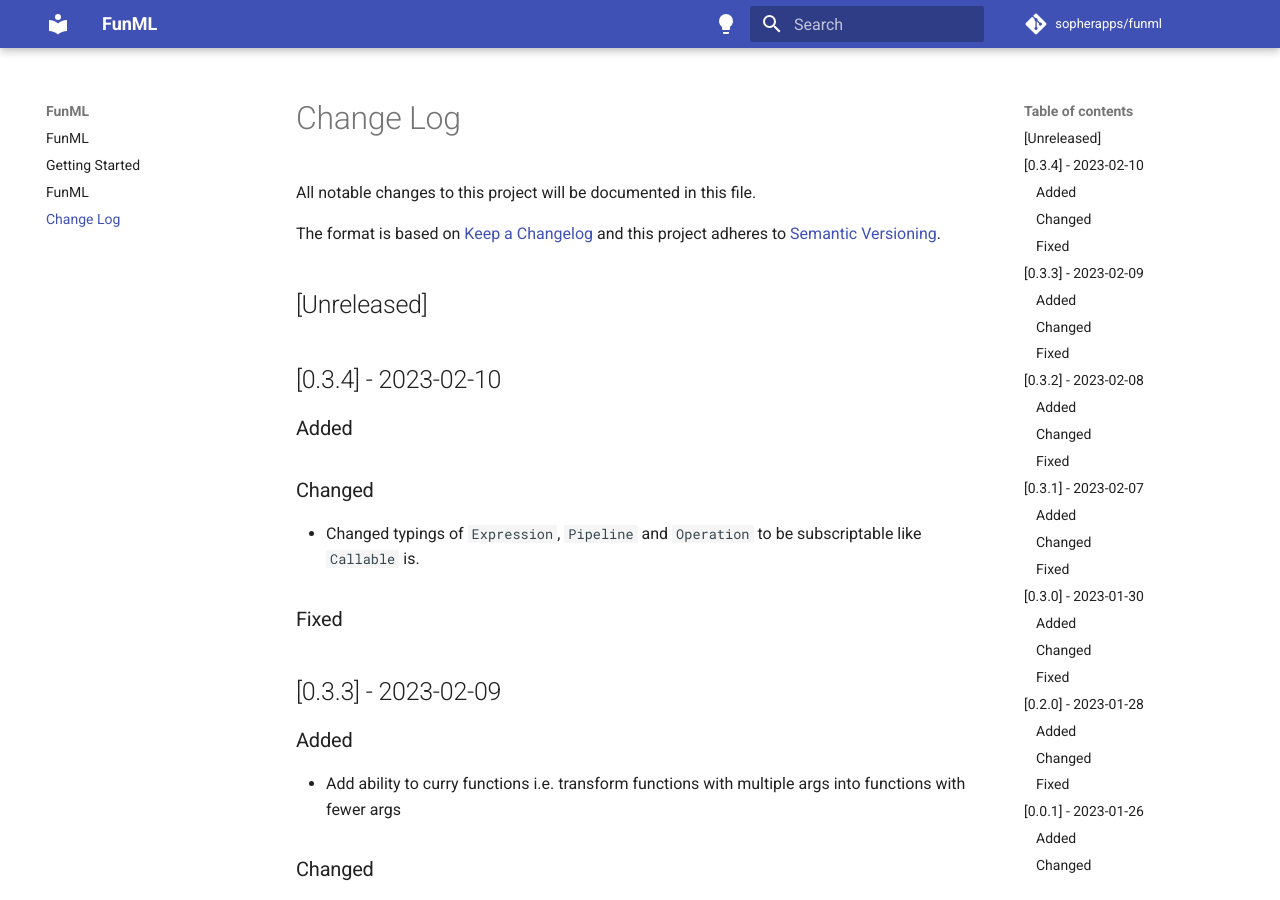
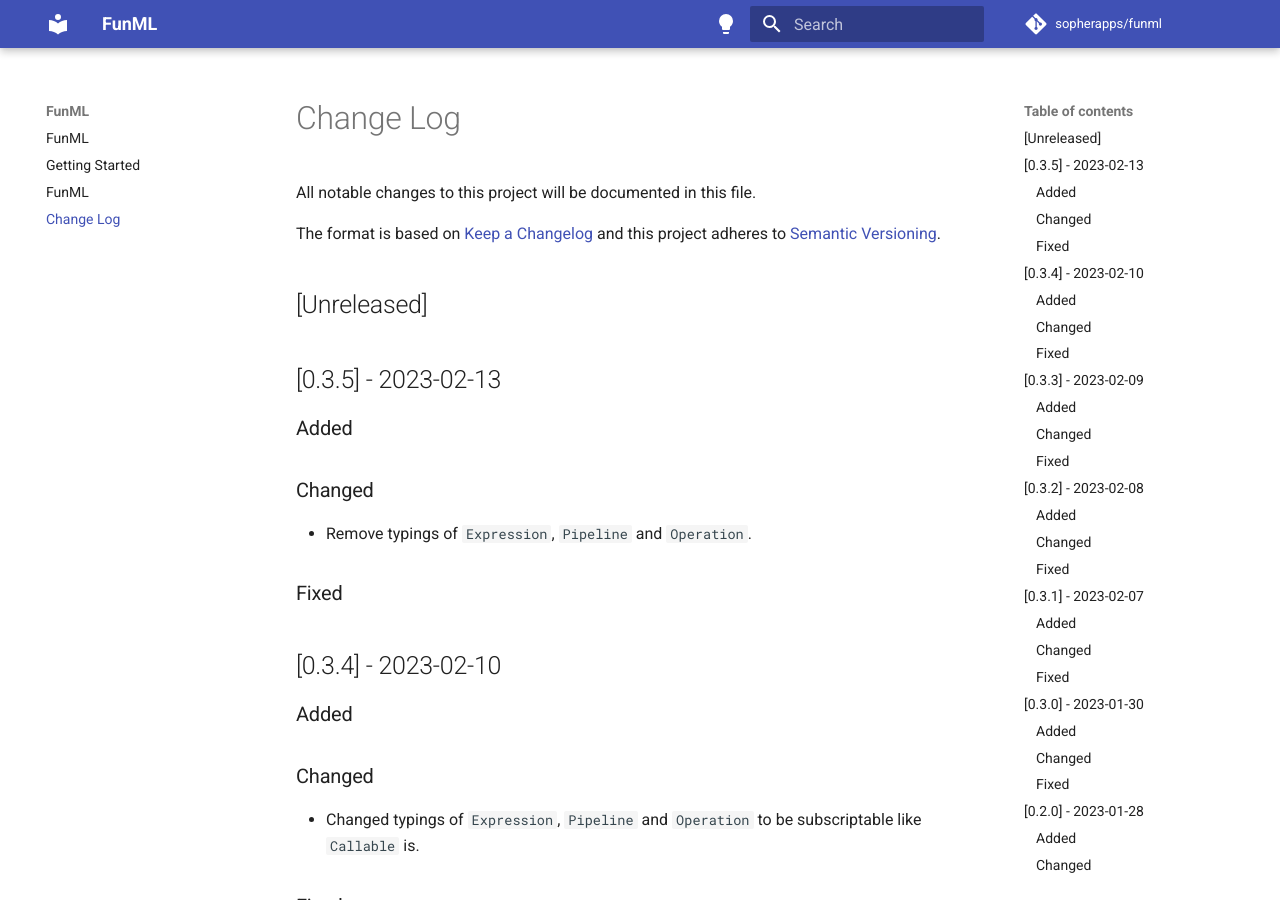
Before and after one commit to sopherapps/funml, an MkDocs documentation site: the page built from docs/change-log.md, in a window 1280 px wide and 900 px high. Built offline with MkDocs 1.6.1 and Material for MkDocs 9.7.7, drawn with Linux system fonts in a browser that asks for light colours; comment, search, counter and statistics services are not loaded.

Commit message:
Bump to v0.3.5

```diff
--- a/docs/change-log.md
+++ b/docs/change-log.md
@@ -6,6 +6,16 @@ The format is based on [Keep a Changelog](http://keepachangelog.com/)
 and this project adheres to [Semantic Versioning](http://semver.org/).
 
 ## [Unreleased]
+
+## [0.3.5] - 2023-02-13
+
+### Added
+
+### Changed
+
+- Remove typings of `Expression`, `Pipeline` and `Operation`.
+
+### Fixed
 
 ## [0.3.4] - 2023-02-10
 
--- a/pyproject.toml
+++ b/pyproject.toml
@@ -1,6 +1,6 @@
 [tool.poetry]
 name = "funml"
-version = "0.3.4"
+version = "0.3.5"
 description = "A collection of utilities to help write python as though it were an ML-kind of functional language like OCaml"
 authors = ["Martin <team.sopherapps@gmail.com>"]
 readme = "README.md"
```
Also changed, not shown: CHANGELOG.md (+10 -0 lines).
